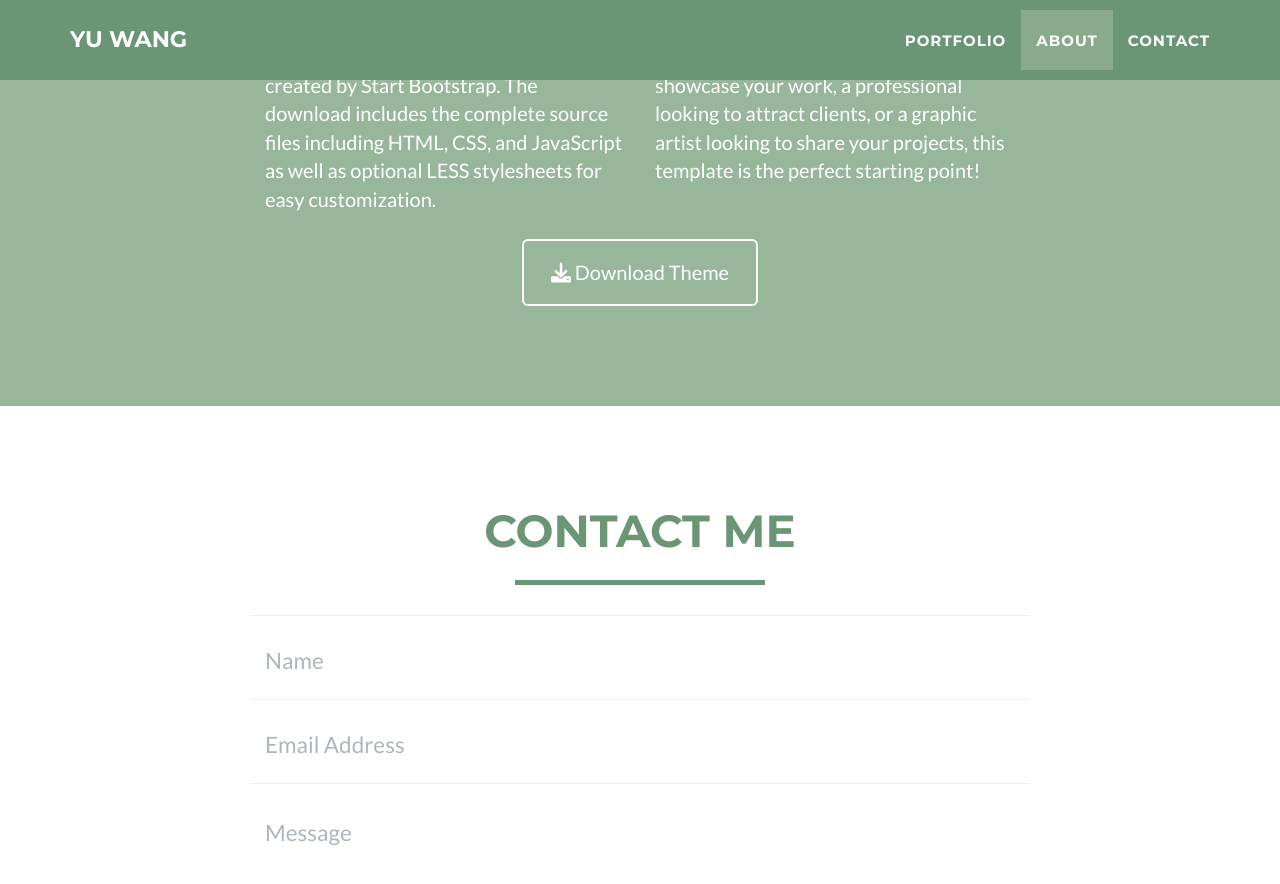
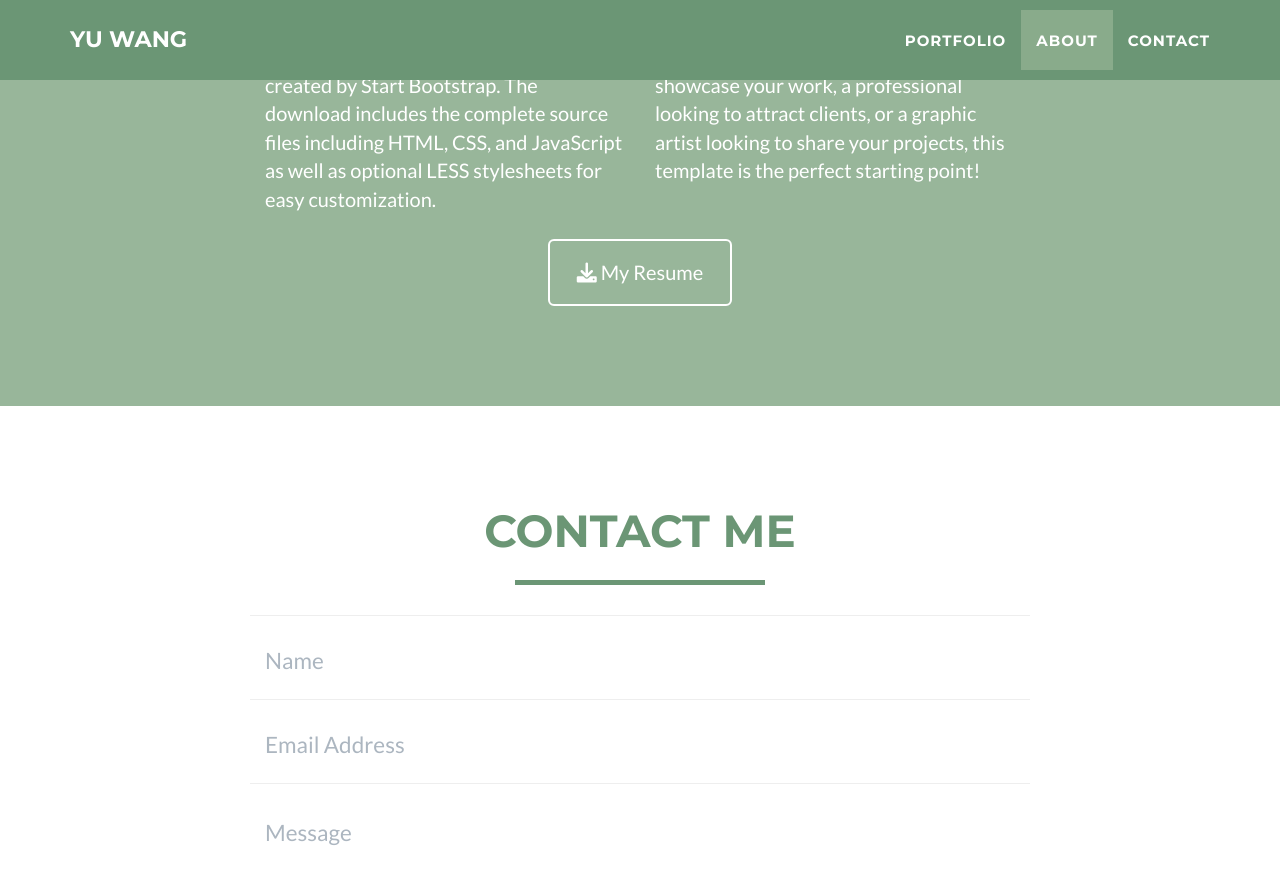
Before and after one commit to yummmzi/yummmzi.github.io, a Jekyll site: the page built from _posts/2014-07-18-project-1.markdown, in a window 1280 px wide and 900 px high, scrolled down 2065 px. Shown: the top 884 px of the window. Built offline with Jekyll 4.4.1, drawn with Linux system fonts in a browser that asks for light colours.

Commit message:
Update about.html
updated resume link

```diff
--- a/_includes/about.html
+++ b/_includes/about.html
@@ -18,8 +18,8 @@
           a graphic artist looking to share your projects, this template is the perfect starting point! </p>
       </div>
       <div class="col-lg-8 col-lg-offset-2 text-center">
-        <a href="https://github.com/jeromelachaud/freelancer-theme" class="btn btn-lg btn-outline">
-          <i class="fa fa-download"></i> Download Theme
+        <a href="https://drive.google.com/file/d/1_FUeNQq_6gzzwc7Timod8G5z-8FhG1DG/view?usp=sharing" class="btn btn-lg btn-outline">
+          <i class="fa fa-download"></i> My Resume <!-- Download Theme-->
         </a>
       </div>
     </div>
```
